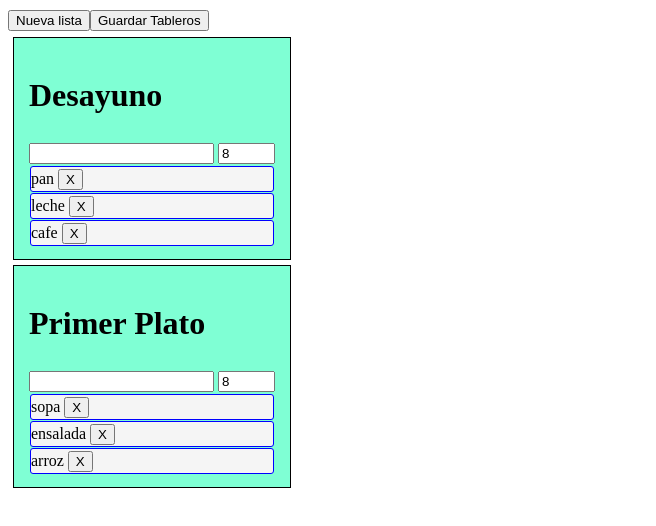
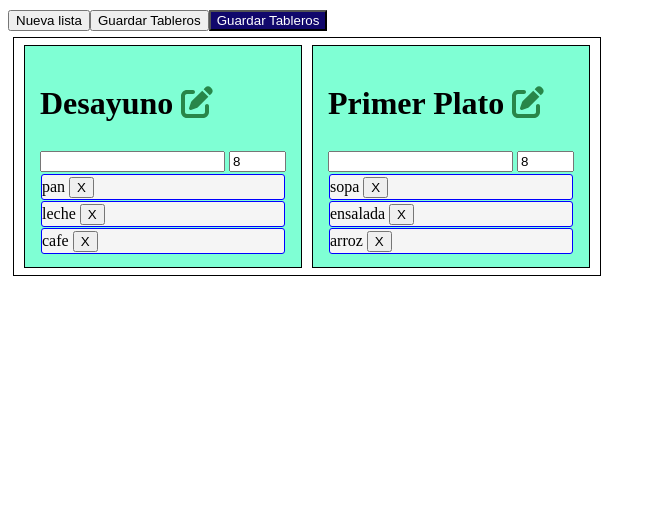
Before and after one commit to albertomozo/VUE-listas, a Vue app: page / in a window 1280 px wide. Shown: the top 526 px of the page, without its empty margins (0-656 px from the left). Built offline with nearby package versions, Linux system fonts and the light colour scheme.

Commit message:
conponentes BotonesTablero y TableroForm iconos fontawesone

```diff
--- a/package.json
+++ b/package.json
@@ -8,6 +8,11 @@
     "preview": "vite preview"
   },
   "dependencies": {
+    "@fortawesome/fontawesome-svg-core": "^6.4.0",
+    "@fortawesome/free-brands-svg-icons": "^6.4.0",
+    "@fortawesome/free-regular-svg-icons": "^6.4.0",
+    "@fortawesome/free-solid-svg-icons": "^6.4.0",
+    "@fortawesome/vue-fontawesome": "^3.0.3",
     "vue": "^3.2.47"
   },
   "devDependencies": {
--- a/src/App.vue
+++ b/src/App.vue
@@ -11,7 +11,7 @@
   <header>
 
     <div class="wrapper">
-     <ListaCompra  />
+      <ListaCompra  />
 
     </div>
   </header>
--- a/src/assets/main.css
+++ b/src/assets/main.css
@@ -28,7 +28,7 @@ a,
   }
 
   #app {
-  /*   display: grid;
+    display: grid;
     grid-template-columns: 1fr 1fr;
-    padding: 0 2rem; */
+    padding: 0 2rem;
   }
--- /dev/null
+++ b/src/components/BotonesTablero.vue
@@ -0,0 +1,21 @@
+<script setup>
+    const props = defineProps(['msg']);
+</script>
+
+<template>
+    <button>{{ msg }}</button>
+</template>
+
+<style scoped>
+
+button {
+    background-color: rgb(17, 8, 108);
+    color: rgb(255, 255, 255)
+}
+
+button:hover {
+    background-color: rgb(108, 8, 68);
+    color: rgb(255, 255, 255);
+    font-size : 20px;
+}
+</style>
--- a/src/components/ListaCompra.vue
+++ b/src/components/ListaCompra.vue
@@ -1,15 +1,31 @@
 <script setup>
     import {reactive} from 'vue';
     import InputView from './InputView.vue';
+    import BotonesTablero from './BotonesTablero.vue';
+    /* import the fontawesome core */
+    import { library } from '@fortawesome/fontawesome-svg-core'
+    /* import font awesome icon component */
+    import { FontAwesomeIcon } from '@fortawesome/vue-fontawesome'
+    /* import specific icons */
+    import { faPenToSquare } from '@fortawesome/free-solid-svg-icons'
+import TableroForm from './TableroForm.vue';
+    /* add icons to the library */
+    library.add(faPenToSquare)
+
+
 
     let  tableros = reactive([
-        { id:crypto.randomUUID(), nombre: 'Desayuno',
+        { id:crypto.randomUUID(),
+            nombre: 'Desayuno',
+            editar : false,
             items : [{ id:crypto.randomUUID(), elemento : 'pan'},
             { id:crypto.randomUUID(), elemento : 'leche'},
             { id:crypto.randomUUID(), elemento : 'cafe'}
             ]
         },
-        { id:crypto.randomUUID(), nombre: 'Primer Plato',
+        { id:crypto.randomUUID(),
+            nombre: 'Primer Plato',
+            editar : false,
             items : [{ id:crypto.randomUUID(), elemento : 'sopa'},
             { id:crypto.randomUUID(), elemento : 'ensalada'},
             { id:crypto.randomUUID(), elemento : 'arroz'}
@@ -108,6 +124,11 @@
         localStorage.setItem('tableros', JSON.stringify(tableros));
     }
 
+    function edicionForm(){
+
+
+    }
+
 
 
 
@@ -118,13 +139,18 @@
 </script>
 
 <template>
-<div>
+<div class="contenedor_tableros">
     <button @click="nuevaLista">Nueva lista</button>
-    <button @click="guardarTablero">Guardar Tableros</button>
-
+    <button>Guardar Tableros</button>
+    <BotonesTablero msg="Guardar Tableros"  @click="guardarTablero"/>
+   <div class="tableros">
     <div class="lista" v-for="tablero in tableros" >
         <div class="tablero">
-            <h1>{{ tablero.nombre  }}</h1>
+            <h1>{{ tablero.nombre  }}
+                <font-awesome-icon  icon="fa-solid fa-pen-to-square"  id="formId" style="color: #288649;" @click="tablero.editar = !tablero.editar" />
+            </h1>
+            <TableroForm :tablero="tablero" v-show="tablero.editar" />
+
             <InputView @onNewItem="(item)=>handleNewItem(item,tablero)" />
 
             <div class="tags"
@@ -140,10 +166,11 @@
 
                 </div>
             </div>
+        </div>
     </div>
-    </div>
+</div>
 
-    </div>
+ </div>
 
 </template>
 
@@ -171,11 +198,25 @@
 
 
 }
-
+.tableros {
+    display: flex;
+    flex-wrap: wrap;
+    flex-direction: row;
+    justify-content: start;
+    align-items: auto;
+    align-content: start;
+    margin :5px;
+    border : 1px solid black;
+    padding: 2px 5px;
+    background-color: rgb(105, 108, 107)38, 232);
+}
 .tablero {
   flex: 0 0 auto;
   margin: 10px;
 }
+
+.contenedor_tableros{
+    width: auto}
 
 
 
--- /dev/null
+++ b/src/components/TableroForm.vue
@@ -0,0 +1,19 @@
+<script setup>
+
+
+     const props = defineProps(['tablero']);
+</script>
+<template>
+   <div class="tablero-form">
+        <input type="text" v-model="tablero.nombre">
+   </div>
+</template>
+
+<style scoped>
+    .tablero-form {
+        border : 1px solid black;
+        background-color: rgb(84, 73, 102);
+
+    }
+
+</style>
```
Also changed, not shown: 1 other file (tests, documents, lock files or other folders).
